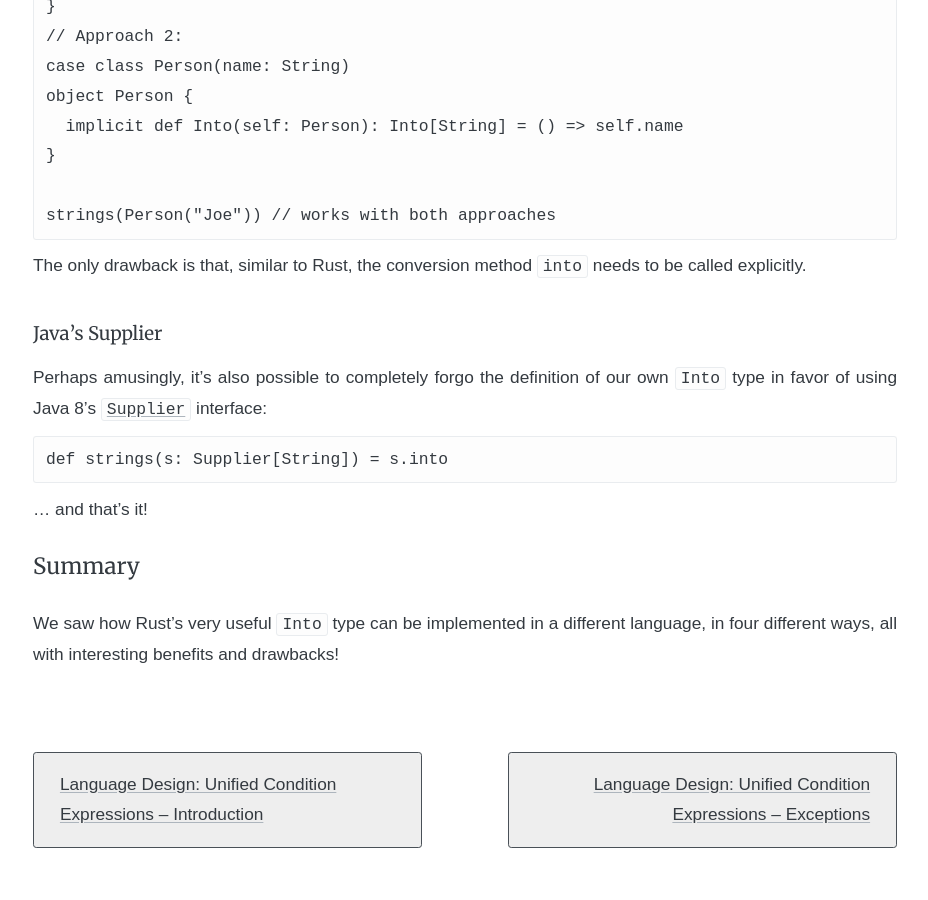
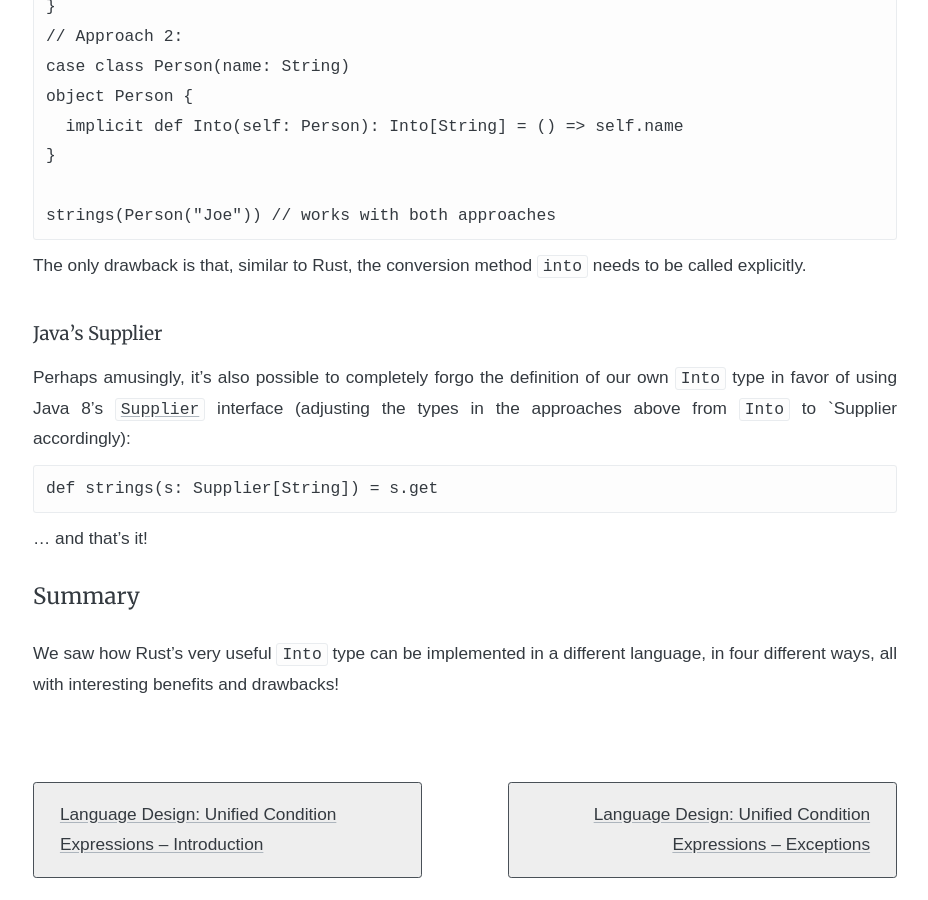
Before and after one commit to soc/soc.me, a Jekyll site: the page built from _languages/rusts-into-in-scala.md, in a window 1280 px wide and 900 px high, scrolled down 2236 px. Shown: the whole window, without its empty margins (175-1103 px from the left). Built offline with Jekyll 4.4.1, drawn with Linux system fonts in a browser that asks for light colours; some web fonts are replaced; before the commit the page ends 3106 px from its top, so only the background shows below that.

Commit message:
fix mistake in rusts-into-in-scala

```diff
--- a/_languages/rusts-into-in-scala.md
+++ b/_languages/rusts-into-in-scala.md
@@ -87,9 +87,11 @@
 
 #### Java's Supplier
 
-Perhaps amusingly, it's also possible to completely forgo the definition of our own `Into` type in favor of using Java 8's [`Supplier`](https://docs.oracle.com/javase/8/docs/api/java/util/function/Supplier.html) interface:
+Perhaps amusingly, it's also possible to completely forgo the definition of our own `Into` type in favor of using Java 8's
+[`Supplier`](https://docs.oracle.com/javase/8/docs/api/java/util/function/Supplier.html) interface
+(adjusting the types in the approaches above from `Into` to `Supplier accordingly):
 
-    def strings(s: Supplier[String]) = s.into
+    def strings(s: Supplier[String]) = s.get
 
 ... and that's it!
 
```
